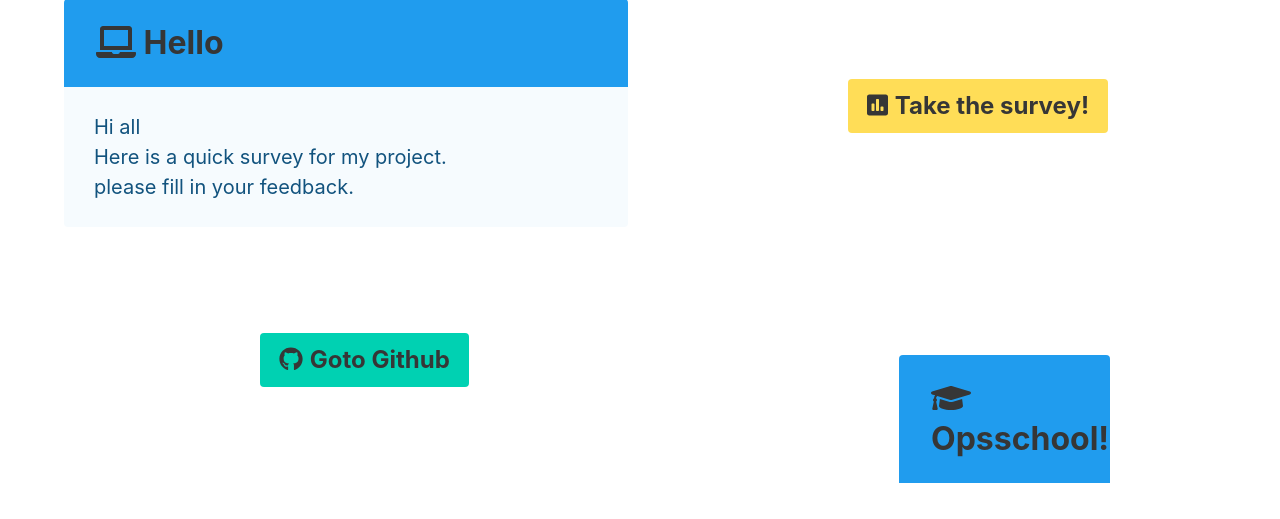
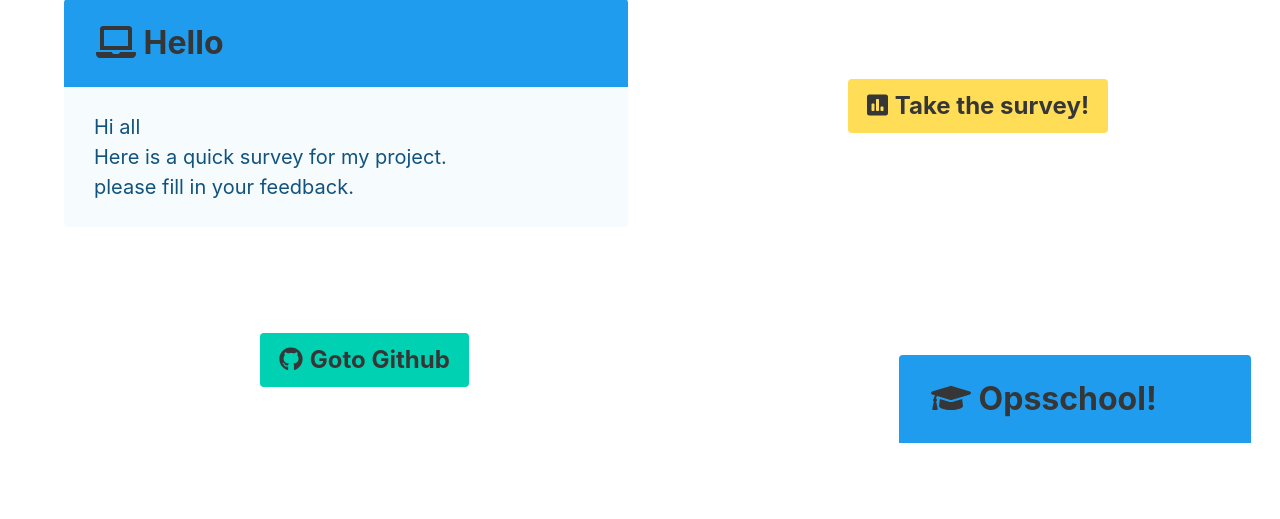
Before and after one commit to eransaban/opsschool-app, a Flask app: page / in a window 1280 px wide. Shown: the part 287-806 px from the top of the page. After the commit the page ends 730 px from the top, so only its background shows below. Run offline with Flask 2, Linux system fonts and the light colour scheme; some libraries are stand-ins or nearby versions.

Commit message:
Update information.html

```diff
--- a/templates/information.html
+++ b/templates/information.html
@@ -45,7 +45,7 @@
       	</button>
       </div>
       <div class="column is-half">
-	      <div class="column is-5 is-offset-5" style="margin-top: 80px;">
+	      <div class="column is-8 is-offset-5" style="margin-top: 80px;">
 	        <article class="message is-info">
 	          <div class="message-header has-text-dark is-size-3">
 	            <p><i class="fas fa-graduation-cap"></i>  Opsschool!</p>
```
